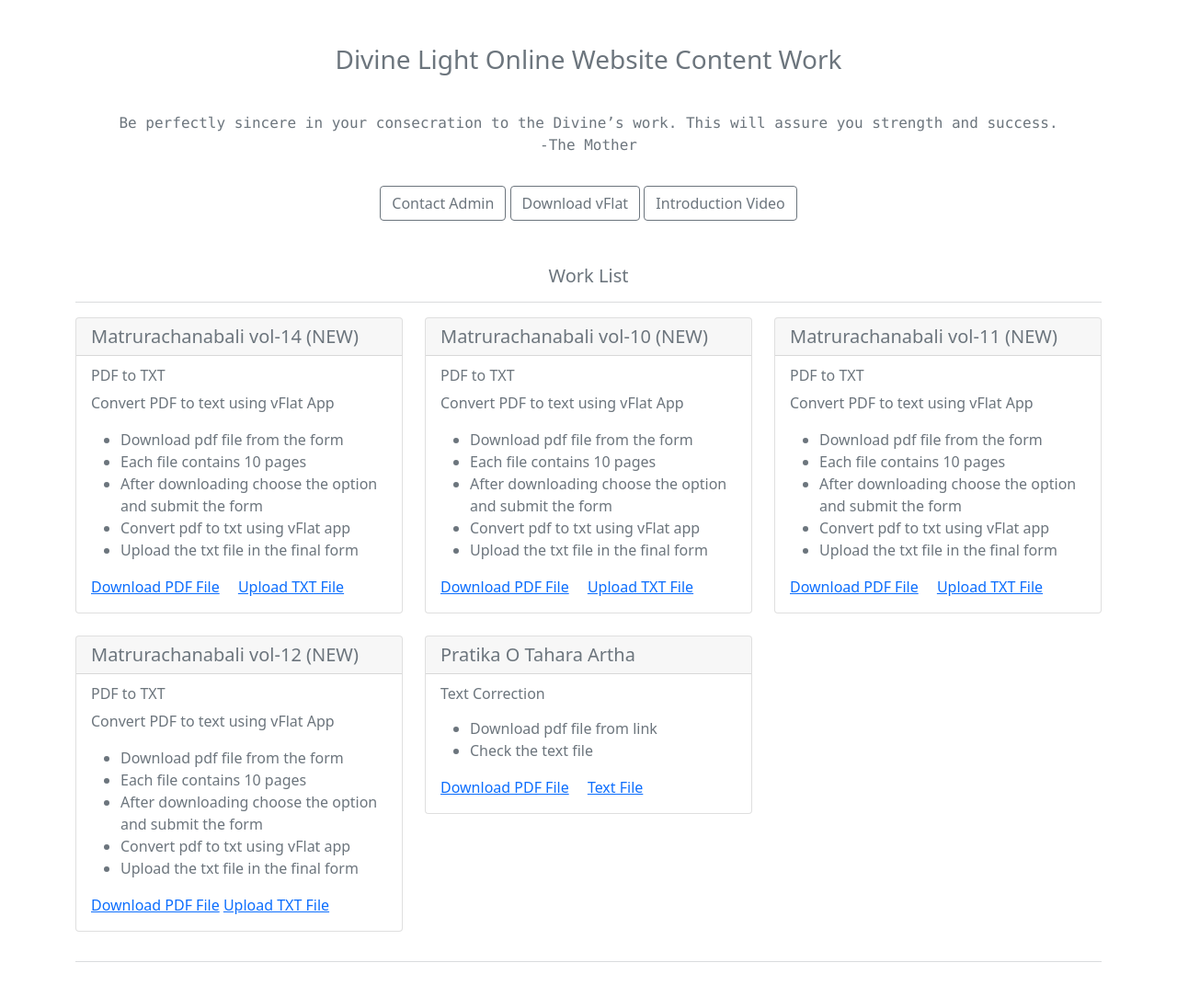
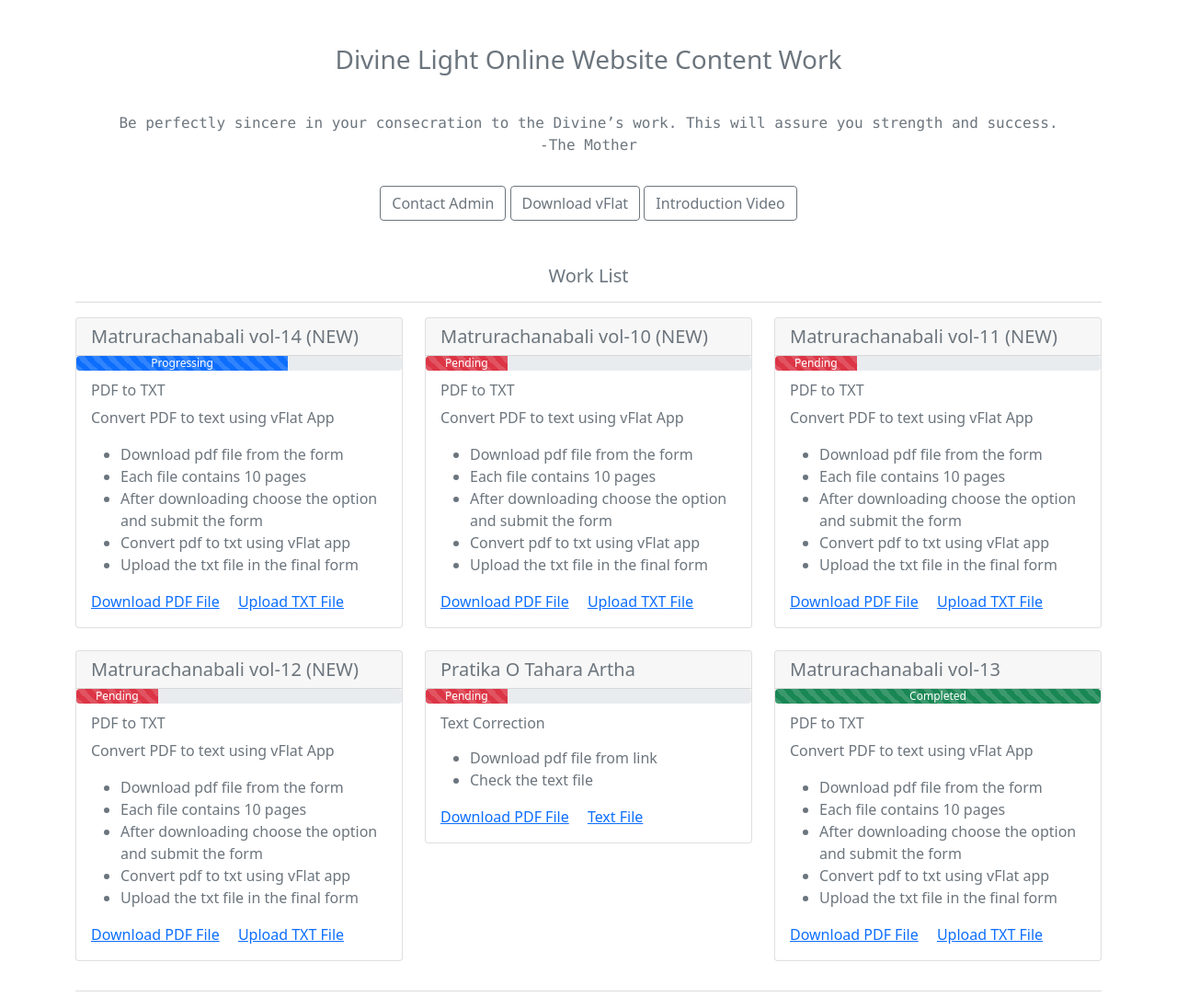
Before and after one commit to divinelightonline/work, a plain HTML site: page index.html in a window 1280 px wide. Shown: the whole page at 92% size. Before the commit the page ends 1062 px from the top, so only its background shows below. Drawn offline with nearby package versions, Linux system fonts and the light colour scheme.

Commit message:
Update index.html

```diff
--- a/index.html
+++ b/index.html
@@ -27,6 +27,9 @@
 				<div class="col">
 					<div class="card">
 						<h5 class="card-header">Matrurachanabali vol-14 (NEW)</h5>
+						<div class="progress">
+  <div class="progress-bar progress-bar-striped progress-bar-animated" role="progressbar" aria-valuenow="75" aria-valuemin="0" aria-valuemax="100" style="width: 65%">Progressing</div>
+</div>
 					  <div class="card-body">
 
 					    <h6 class="card-subtitle mb-2 text-muted">PDF to TXT</h6>
@@ -48,6 +51,9 @@
 				<div class="col">
 					<div class="card">
 						<h5 class="card-header">Matrurachanabali vol-10 (NEW)</h5>
+						<div class="progress">
+  <div class="progress-bar progress-bar-striped progress-bar-animated bg-danger" role="progressbar" aria-valuenow="75" aria-valuemin="0" aria-valuemax="100" style="width: 25%">Pending</div>
+</div>
 					  <div class="card-body">
 
 					    <h6 class="card-subtitle mb-2 text-muted">PDF to TXT</h6>
@@ -69,6 +75,9 @@
 				<div class="col">
 					<div class="card">
 						<h5 class="card-header">Matrurachanabali vol-11 (NEW)</h5>
+						<div class="progress">
+  <div class="progress-bar progress-bar-striped progress-bar-animated bg-danger" role="progressbar" aria-valuenow="75" aria-valuemin="0" aria-valuemax="100" style="width: 25%">Pending</div>
+</div>
 					  <div class="card-body">
 
 					    <h6 class="card-subtitle mb-2 text-muted">PDF to TXT</h6>
@@ -90,6 +99,9 @@
 				<div class="col">
 					<div class="card">
 						<h5 class="card-header">Matrurachanabali vol-12 (NEW)</h5>
+						<div class="progress">
+  <div class="progress-bar progress-bar-striped progress-bar-animated bg-danger" role="progressbar" aria-valuenow="75" aria-valuemin="0" aria-valuemax="100" style="width: 25%">Pending</div>
+</div>
 					  <div class="card-body">
 
 					    <h6 class="card-subtitle mb-2 text-muted">PDF to TXT</h6>
@@ -103,7 +115,7 @@
 					    	</ul>
 					    </p>
 					    <a href="https://docs.google.com/forms/d/e/1FAIpQLSczuKB1UTlhrAowqrtdtT1PRqUUalchtjmset1wsGoL66aoKQ/viewform?usp=sf_link" class="card-link">Download PDF File</a>
-					    <a href="https://docs.google.com/forms/d/e/1FAIpQLSfxQzsFDe8ppZ6yoCFHkil4akNmJhB07MM9TXg0JWkcRU3RHw/viewform?usp=sf_link">Upload TXT File</a>
+					    <a href="https://docs.google.com/forms/d/e/1FAIpQLSfxQzsFDe8ppZ6yoCFHkil4akNmJhB07MM9TXg0JWkcRU3RHw/viewform?usp=sf_link" class="card-link">Upload TXT File</a>
 					  </div>
 					</div>
 				</div>
@@ -115,6 +127,9 @@
 				<div class="col">
 					<div class="card">
 						<h5 class="card-header">Pratika O Tahara Artha</h5>
+						<div class="progress">
+  <div class="progress-bar progress-bar-striped progress-bar-animated bg-danger" role="progressbar" aria-valuenow="75" aria-valuemin="0" aria-valuemax="100" style="width: 25%">Pending</div>
+</div>
 					  <div class="card-body">
 
 					    <h6 class="card-subtitle mb-2 text-muted">Text Correction</h6>
@@ -130,6 +145,32 @@
 					</div>
 				</div>
 
+				<div class="col">
+					<div class="card">
+						<h5 class="card-header">Matrurachanabali vol-13</h5>
+						<div class="progress">
+  <div class="progress-bar progress-bar-striped progress-bar-animated bg-success" role="progressbar" aria-valuenow="75" aria-valuemin="0" aria-valuemax="100" style="width: 100%">Completed</div>
+</div>
+					  <div class="card-body">
+
+					    <h6 class="card-subtitle mb-2 text-muted">PDF to TXT</h6>
+					    <p class="card-text">Convert PDF to text using vFlat App
+					    	<ul>
+					    		<li>Download pdf file from the form</li>
+					    		<li>Each file contains 10 pages</li>
+					    		<li>After downloading choose the option and submit the form</li>
+					    		<li>Convert pdf to txt using vFlat app</li>
+					    		<li>Upload the txt file in the final form</li>
+					    	</ul>
+					    </p>
+					    <a href="#" class="card-link">Download PDF File</a>
+
+					    <a href="#" class="card-link">Upload TXT File</a>
+					  </div>
+					</div>
+				</div>
+
+
 
 
 
```
